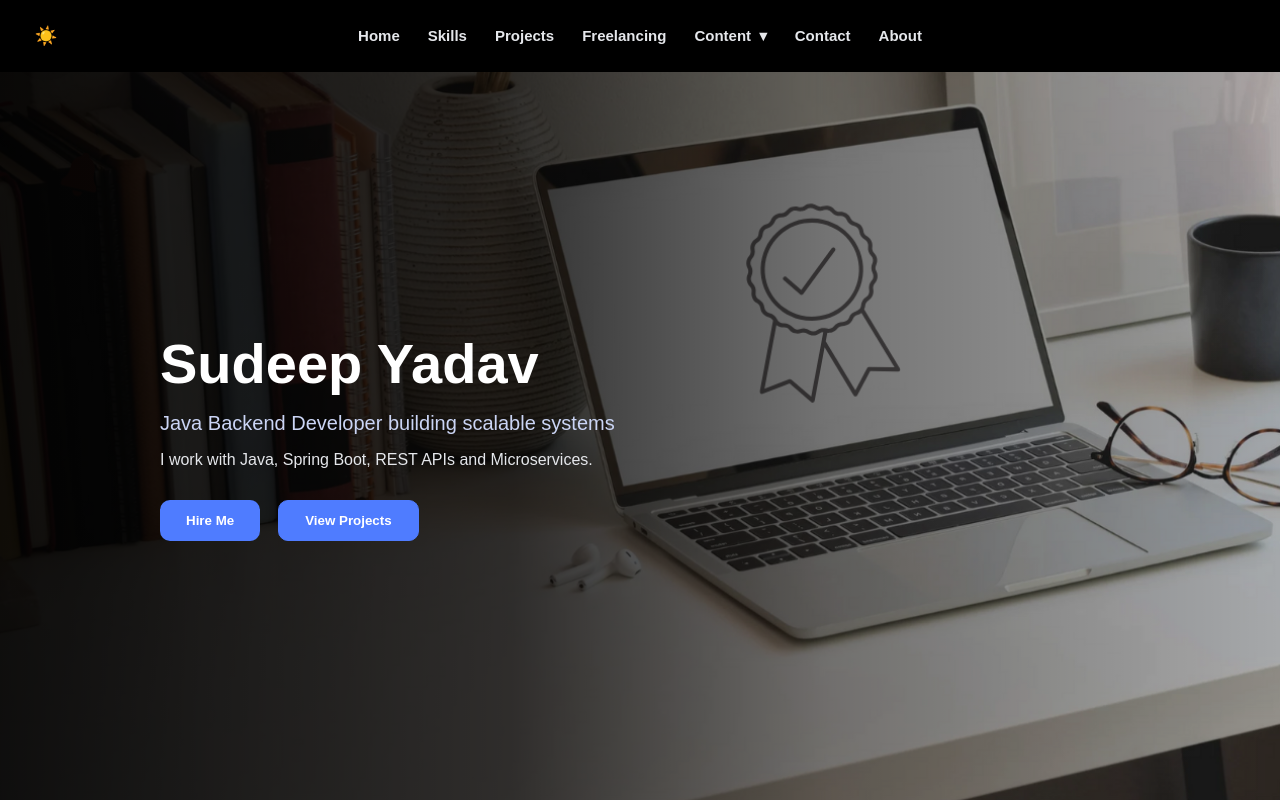
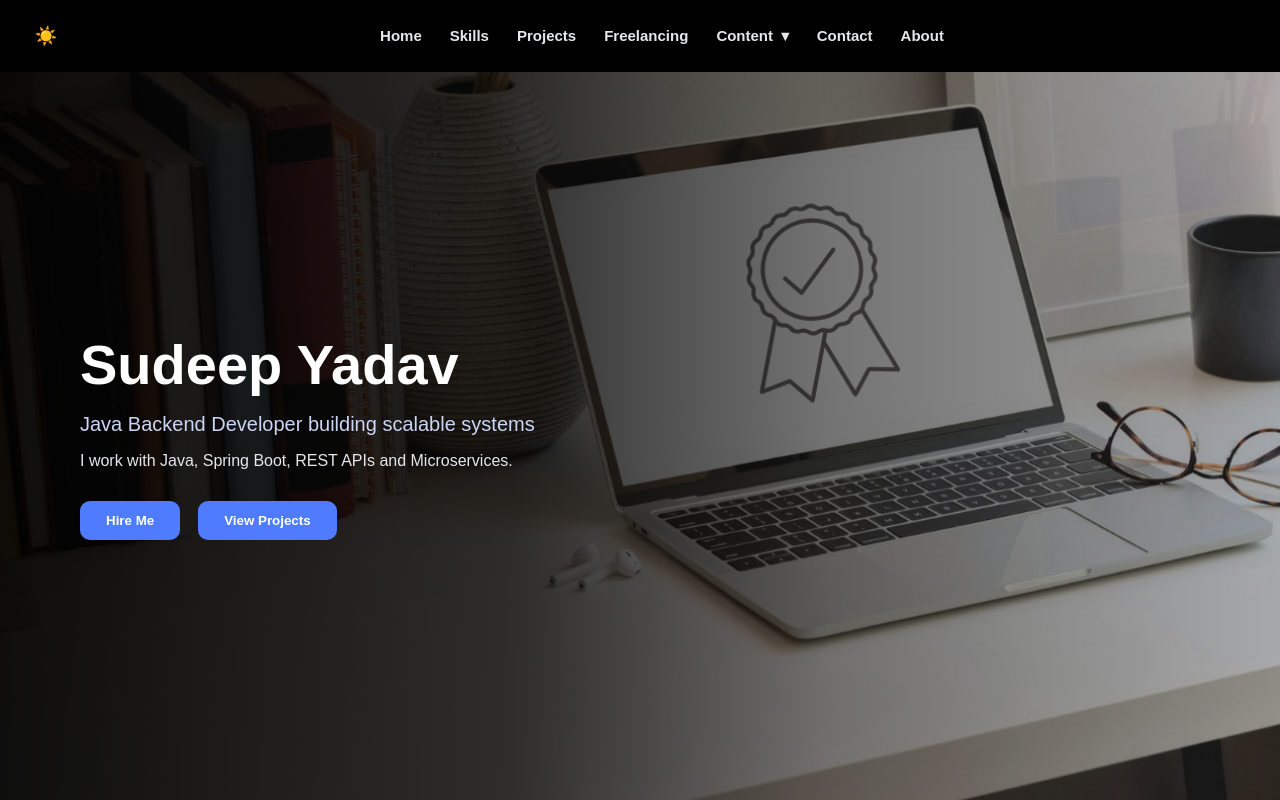
Before and after one commit to sudeepyadav-dev/portfolio, a React (Vite) app: page / in a window 1280 px wide. Shown: the top 800 px of the page. Built offline with nearby package versions, Linux system fonts and the light colour scheme.

Commit message:
update navbar page layout

```diff
--- a/src/App.css
+++ b/src/App.css
@@ -8,7 +8,7 @@
 }
 
 /* =====================================================
-   NAVBAR (FLAT BAR)
+   NAVBAR (STABLE – NO BREAKING)
    ===================================================== */
 .nav-wrapper {
   position: sticky;
@@ -21,14 +21,13 @@
 
   display: flex;
   align-items: center;
+  justify-content: space-between;
 
-  /* LEFT (theme) | CENTER (links) | RIGHT (hamburger) */
-  justify-content: space-between;
   padding: 0 24px;
 }
 
 /* =====================================================
-   LEFT THEME LOGO (SUN / MOON)
+   LEFT THEME LOGO
    ===================================================== */
 .theme-logo {
   width: 44px;
@@ -47,75 +46,56 @@
   justify-content: center;
 
   box-shadow: 0 6px 18px rgba(0, 0, 0, 0.2);
-  transition: transform 0.2s ease, box-shadow 0.2s ease;
+  transition: transform 0.2s ease;
 }
 
 .theme-logo:hover {
   transform: scale(1.05);
-  box-shadow: 0 10px 28px rgba(0, 0, 0, 0.3);
 }
 
 /* =====================================================
-   CENTER NAV LINKS (DESKTOP)
+   DESKTOP NAV LINKS (CENTER – SAFE)
    ===================================================== */
 .nav-pill {
   display: flex;
   gap: 28px;
-  background: transparent;
-
-  /* Perfect center alignment */
-  position: absolute;
-  left: 50%;
-  transform: translateX(-50%);
+  margin: 0 auto;      /* 🔥 SAFE CENTERING */
 }
 
-/* -------------------------------
-   NAV LINKS – HOVER ONLY (FIX 1)
-   ------------------------------- */
-
-/* Normal state */
+/* Nav text */
 .nav-pill a,
 .nav-link {
   font-size: 15px;
   font-weight: 600;
-  color: var(--nav-text);   /* always normal */
+  color: var(--nav-text);
   text-decoration: none;
   cursor: pointer;
   transition: color 0.2s ease;
 }
 
-/* ❌ Remove permanent active highlight */
+/* ❌ No permanent active highlight */
 .nav-pill a.active {
   color: var(--nav-text);
 }
 
-/* ✅ Only hover par blue */
+/* ✅ Hover only */
 .nav-pill a:hover,
 .nav-link:hover {
   color: var(--primary);
 }
 
 /* =====================================================
-   RIGHT ACTIONS (HAMBURGER ONLY)
-   ===================================================== */
-.nav-actions {
-  display: flex;
-  align-items: center;
-}
-
-/* =====================================================
-   CONTENT DROPDOWN
+   DROPDOWN
    ===================================================== */
 .nav-dropdown {
   position: relative;
 }
 
 .nav-link .arrow {
-  font-weight: 600;
   margin-left: 4px;
 }
 
-/* DROPDOWN MENU */
+/* Dropdown box */
 .dropdown-menu {
   position: absolute;
   top: 140%;
@@ -139,13 +119,20 @@
   text-decoration: none;
 }
 
-.dropdown-menu a:hover,
-.dropdown-menu a.active {
+.dropdown-menu a:hover {
   color: var(--primary);
 }
 
 /* =====================================================
-   MOBILE HAMBURGER
+   RIGHT ACTIONS
+   ===================================================== */
+.nav-actions {
+  display: flex;
+  align-items: center;
+}
+
+/* =====================================================
+   MOBILE NAVBAR
    ===================================================== */
 .hamburger {
   display: none;
@@ -160,23 +147,20 @@
   display: none;
 }
 
-/* =====================================================
-   MOBILE ONLY
-   ===================================================== */
 @media (max-width: 768px) {
 
+  /* Hide desktop links */
   .desktop-nav {
     display: none;
   }
 
+  /* Show hamburger */
   .hamburger {
     display: block;
   }
 
+  /* Mobile menu */
   .mobile-menu {
-    display: flex;
-    flex-direction: column;
-
     position: absolute;
     top: 72px;
     left: 0;
@@ -184,7 +168,10 @@
     width: 100%;
     background: var(--nav-bg);
 
+    display: flex;
+    flex-direction: column;
     padding: 16px 0;
+
     z-index: 999;
   }
 
@@ -207,8 +194,8 @@
 .hero {
   position: relative;
   min-height: calc(100vh - 72px);
+  width: 100%;
 
-  width: 100%;
   display: flex;
   align-items: center;
 
@@ -236,7 +223,6 @@
   position: relative;
   z-index: 1;
   max-width: 640px;
-  padding-left: 80px;
 }
 
 .hero-left h1 {
@@ -259,7 +245,7 @@
 }
 
 /* =====================================================
-   HERO BUTTONS – ALWAYS BLUE (FIX 2)
+   HERO BUTTONS (ALWAYS BLUE)
    ===================================================== */
 .hero-actions {
   display: flex;
@@ -267,9 +253,9 @@
   margin-top: 28px;
 }
 
-/* Hire Me */
-.btn-primary {
-  background: var(--primary);   /* always blue */
+.btn-primary,
+.btn-outline {
+  background: var(--primary);
   color: #ffffff;
   padding: 12px 26px;
   border-radius: 10px;
@@ -278,29 +264,10 @@
   border: none;
   cursor: pointer;
 
-  transition: transform 0.2s ease, box-shadow 0.2s ease, opacity 0.2s ease;
-}
-
-.btn-primary:hover {
-  transform: translateY(-2px);
-  box-shadow: 0 10px 26px rgba(0, 0, 0, 0.35);
-  opacity: 0.95;
-}
-
-/* View Projects */
-.btn-outline {
-  background: var(--primary);   /* always blue */
-  color: #ffffff;
-  border: 1.5px solid var(--primary);
-  padding: 12px 26px;
-  border-radius: 10px;
-  text-decoration: none;
-  font-weight: 600;
-  cursor: pointer;
-
   transition: transform 0.2s ease, box-shadow 0.2s ease;
 }
 
+.btn-primary:hover,
 .btn-outline:hover {
   transform: translateY(-2px);
   box-shadow: 0 10px 26px rgba(0, 0, 0, 0.35);
@@ -314,10 +281,6 @@
     padding: 40px 24px;
   }
 
-  .hero-left {
-    padding-left: 0;
-  }
-
   .hero-left h1 {
     font-size: 42px;
   }
```
